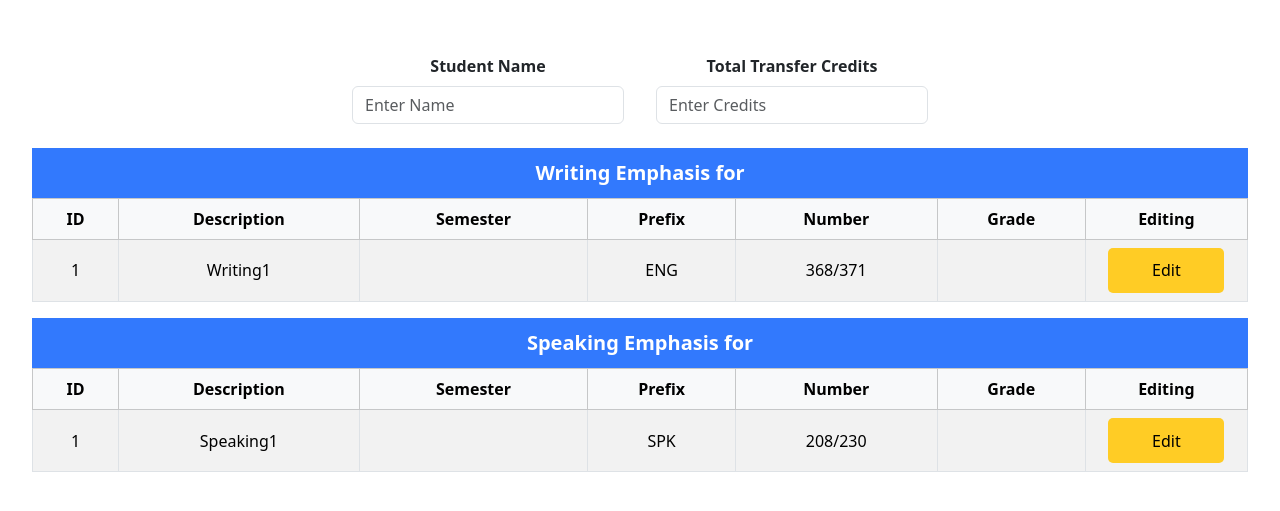
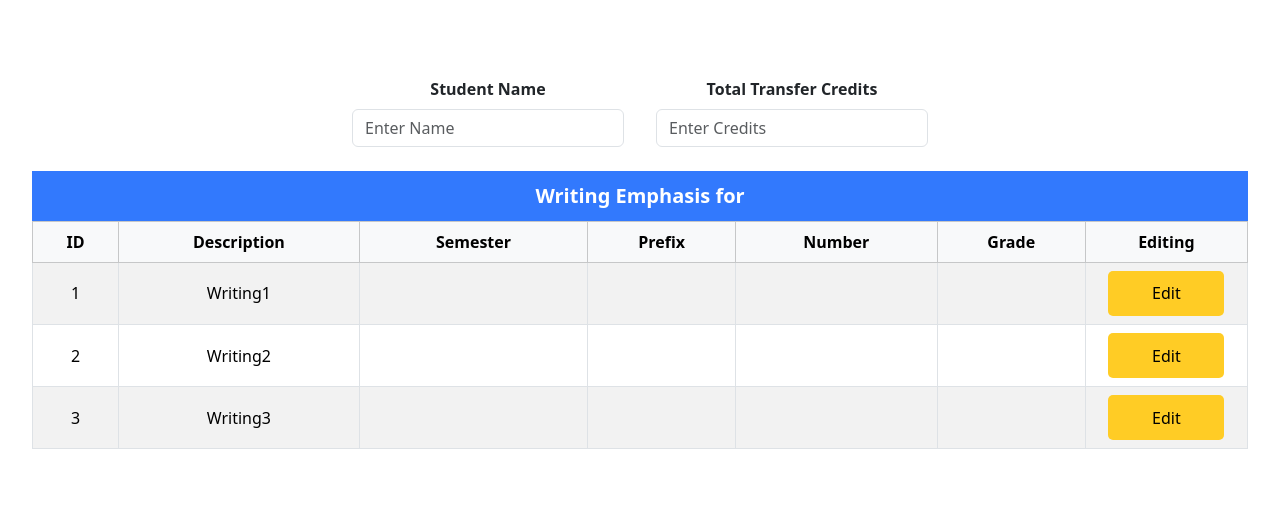
Before and after one commit to AlexPham0209/project-3, a React (Vite) app: page / in a window 1280 px wide. Shown: the part 137-648 px from the top of the page. Built offline with nearby package versions, Linux system fonts and the light colour scheme.

Commit message:
Added edit button functionality

```diff
--- a/src/App.jsx
+++ b/src/App.jsx
@@ -1,10 +1,10 @@
-import { useState } from 'react'
+import { useEffect, useState } from 'react'
 import reactLogo from './assets/react.svg'
 import viteLogo from '/vite.svg'
 import './App.css'
 import WritingTable from './WritingTable'
 import Prompt from './Prompt'
-import SpeakingTable from './SpeakingTable'
+
 
 function Edit() {
   return (
@@ -13,24 +13,58 @@ function Edit() {
   );
 }
 
-function Table(name, credits) {
+function Table(name, courses, setSelected) {
   return (
     <>
-      <WritingTable name={name} credits={credits}></WritingTable>
-      <SpeakingTable name={name} credits={credits}></SpeakingTable>
+      <WritingTable name={name} courses={courses} setSelected={setSelected}></WritingTable>
     </>
   );
+}
+
+function createCourse(id=0, description='', semester='', prefix='', number='', grade='') {
+  return {
+    id: id,
+    description: description,
+    semester: semester,
+    prefix: prefix,
+    number: number,
+    grade: grade
+  };
+}
+
+function createWritingCourses(credits) {
+  let numberOfCourses = 0;
+
+    if (credits < 40)
+      numberOfCourses = 3;
+    else if (credits < 70)
+      numberOfCourses = 2;
+    else
+      numberOfCourses = 1;
+
+    let courses = Array.from({ length: numberOfCourses }, (_, i) =>
+      createCourse(i + 1, `Writing${i + 1}`)
+    );
+
+    return courses;
 }
 
 function App() {
   const [name, setName] = useState('');
   const [credits, setCredits] = useState(0);
-  const [editing, setEditing] = useState(false);
+
+  const [writingCourses, setWritingCourses] = useState([]);
+  const [selected, setSelected] = useState(null);
+
+  useEffect(() => {
+    setWritingCourses(createWritingCourses(credits));
+    setSelected(null);
+  }, [credits]);
 
   return (
     <div>
-      <Prompt></Prompt>
-      {editing ? Edit() : Table()}
+      <Prompt setName={setName} setCredits={setCredits}></Prompt>
+      {selected !== null ? Edit() : Table(name, writingCourses, setSelected)}
     </div>
   );
 }
--- a/src/CourseRow.jsx
+++ b/src/Course.jsx
@@ -3,7 +3,11 @@ import "bootstrap/dist/css/bootstrap.css";
 import { useEffect, useState } from "react";
 import './App.css'
 
-export default function CourseRow({id=0, description='', semester='', prefix='', number='', grade=''}) {
+export default function Course({id=0, description='', semester='', prefix='', number='', grade='', setSelected}) {
+    const onClick = (index) => {
+        setSelected(index);
+    };
+
     return (
         <tr>
             <td className="column">{id}</td>
@@ -13,7 +17,7 @@ export default function CourseRow({id=0, description='', semester='', prefix='',
             <td className="column">{number}</td>
             <td className="column">{grade}</td>
             <td className="column">
-                <button className='edit-button'>Edit</button>
+                <button className='edit-button' onClick={() => {onClick(id - 1)}}>Edit</button>
             </td>
         </tr>
     );
--- a/src/SpeakingTable.jsx
+++ /dev/null
@@ -1,46 +0,0 @@
-import { Table } from "react-bootstrap";
-import "bootstrap/dist/css/bootstrap.css";
-import { useEffect, useState } from "react";
-import './App.css'
-import CourseRow from "./CourseRow";
-
-export default function SpeakingTable({name, credits}) {
-    let numberOfCourses = 0;
-
-    if (credits < 40)
-        numberOfCourses = 3;
-    else if (credits < 70)
-        numberOfCourses = 2;
-    else
-        numberOfCourses = 1;
-
-    let rows = Array.from({ length: numberOfCourses }, (_, i) =>
-        (i === 0 ? <CourseRow id={1} prefix={'SPK'} number={'208/230'} description={`Speaking${1}` }></CourseRow>
-            : <CourseRow id={i + 1} description={`Speaking${i + 1}`}></CourseRow>
-        )
-    );
-
-    return (
-    <div className="course-table">
-        <div className="title">Speaking Emphasis for {name}</div>
-        <Table bordered responsive striped hover style={{width: "100%"}}>
-            <thead className="table-light" style={{backgroundColor: "rgb(240, 223, 223)", color: "white"}}>
-                <tr>
-                    <th style={{width: "15vw", fontWeight: 600}}>ID</th>
-                    <th style={{width: "40vw", fontWeight: 600}}>Description</th>
-                    <th style={{width: "40vw", fontWeight: 600}}>Semester</th>
-                    <th style={{width: "25vw", fontWeight: 600}}>Prefix</th>
-                    <th style={{width: "35vw", fontWeight: 600}}>Number</th>
-                    <th style={{width: "25vw", fontWeight: 600}}>Grade</th>
-                    <th style={{width: "25vw", fontWeight: 600}}>Editing</th>
-                </tr>
-            </thead>
-
-            <tbody>
-                {rows}
-            </tbody>
-        </Table>
-    </div>
-    );
-
-}
--- a/src/WritingTable.jsx
+++ b/src/WritingTable.jsx
@@ -2,23 +2,25 @@ import { Table } from "react-bootstrap";
 import "bootstrap/dist/css/bootstrap.css";
 import { useEffect, useState } from "react";
 import './App.css'
-import CourseRow from "./CourseRow";
+import Course from "./Course";
 
-export default function WritingTable({name, credits}) {
-    let numberOfCourses = 0;
-
-    if (credits < 40)
-        numberOfCourses = 3;
-    else if (credits < 70)
-        numberOfCourses = 2;
-    else
-        numberOfCourses = 1;
-
-    let rows = Array.from({ length: numberOfCourses }, (_, i) =>
-        (i === 0 ? <CourseRow id={1} prefix={'ENG'} number={'368/371'} description={`Writing${1}`}></CourseRow>
-            : <CourseRow id={i + 1} description={`Writing${i + 1}`}></CourseRow>
-        )
-    );
+export default function WritingTable({name, courses, setSelected}) {
+    let components = courses.map(
+        (course) => {
+            return (
+                <Course
+                id={course.id}
+                description={course.description}
+                semester={course.semester}
+                prefix={course.prefix}
+                number={course.number}
+                grade={course.grade}
+                setSelected={setSelected}
+                >
+                </Course>
+            )
+        }
+    )
 
     return (
         <div className="course-table">
@@ -37,7 +39,7 @@ export default function WritingTable({name, credits}) {
                 </thead>
 
                 <tbody>
-                    {rows}
+                    {components}
                 </tbody>
             </Table>
         </div>
```
Also changed, not shown: src/Prompt.jsx (line endings or trailing spaces).
